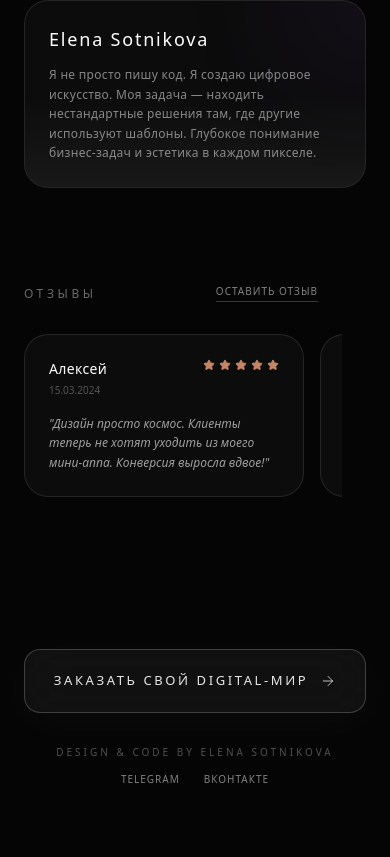
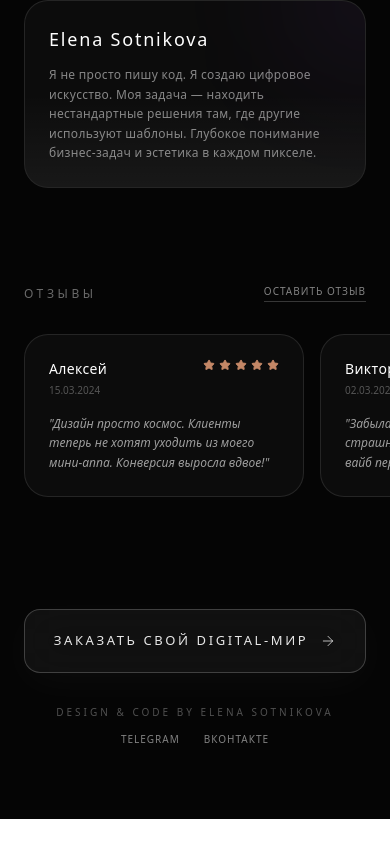
Before and after one commit to alenarejmond-hash/app, a React (Vite) app: page / in a window 390 px wide. Shown: the part 1924-2781 px from the top of the page. After the commit the page ends 2743 px from the top, so only its background shows below. Built offline with nearby package versions, Linux system fonts and the light colour scheme.

Commit message:
отзывы резиновые

```diff
--- a/src/App.jsx
+++ b/src/App.jsx
@@ -759,7 +759,7 @@ export default function App() {
         </section>
 
         {/* --- 4.6. ОТЗЫВЫ --- */}
-        <section className="flex flex-col gap-6 w-full -mx-6 px-6 sm:mx-0 sm:px-0">
+        <section className="flex flex-col gap-6 w-full">
           <div className="flex justify-between items-end mb-2">
             <h2 className={`text-xs uppercase tracking-[0.3em] transition-colors duration-700 ${isLightTheme ? 'text-[#4A302B]/40' : 'text-white/40'}`}>Отзывы</h2>
             <button
@@ -776,7 +776,7 @@ export default function App() {
 
           <div
             ref={reviewsRef}
-            className="flex gap-4 overflow-x-auto snap-x snap-mandatory pb-4 scrollbar-hide w-auto -mx-6 pl-6 pr-0 sm:mx-0 sm:pl-0 sm:pr-0 cursor-grab active:cursor-grabbing"
+            className="flex gap-4 overflow-x-auto snap-x snap-mandatory pb-4 scrollbar-hide w-[calc(100%+48px)] -ml-6 pl-6 pr-0 sm:w-full sm:ml-0 sm:pl-0 cursor-grab active:cursor-grabbing"
             onPointerDown={(e) => {
               if (e.pointerType !== 'mouse') return;
               isDraggingReviews.current = true;
@@ -824,7 +824,7 @@ export default function App() {
         </section>
 
         {/* --- 5. CTA --- */}
-        <section className="flex flex-col items-center mt-10 pb-10">
+        <section className="flex flex-col items-center pb-10">
           <button
             onClick={(e) => {
               e.stopPropagation();
```
